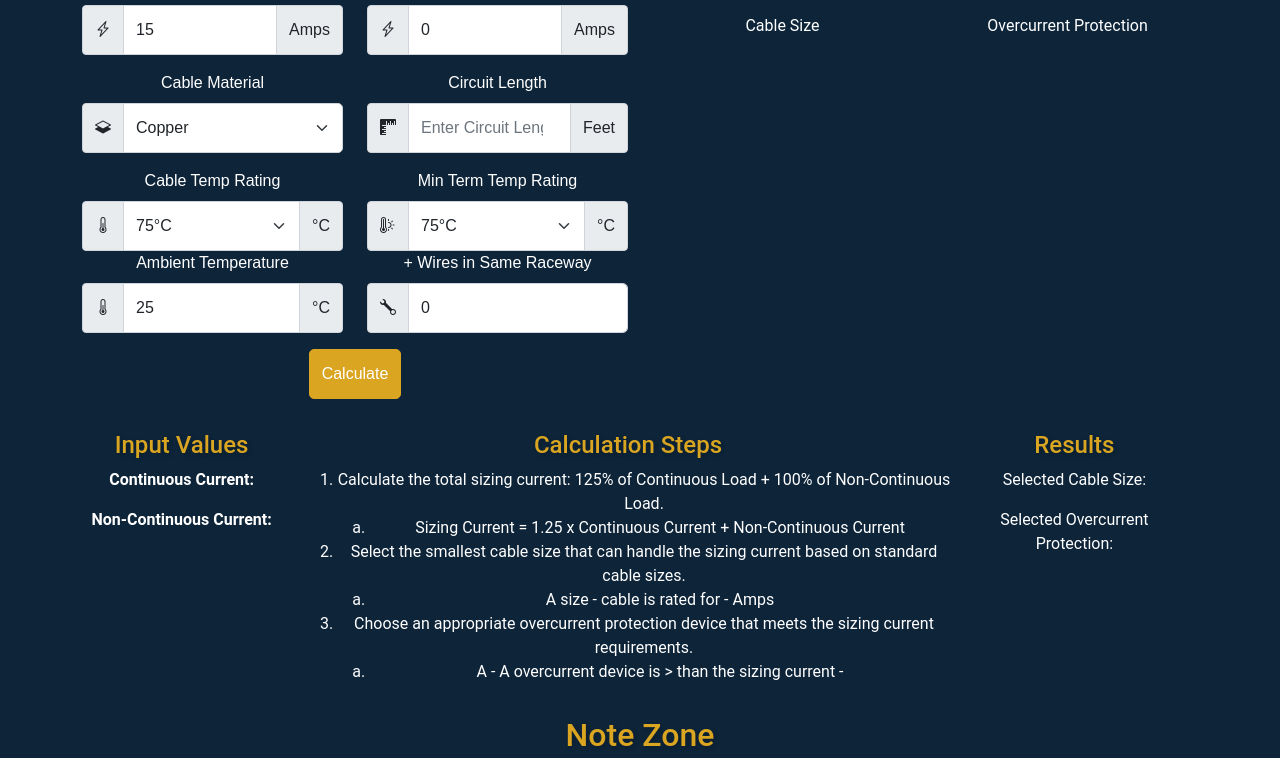
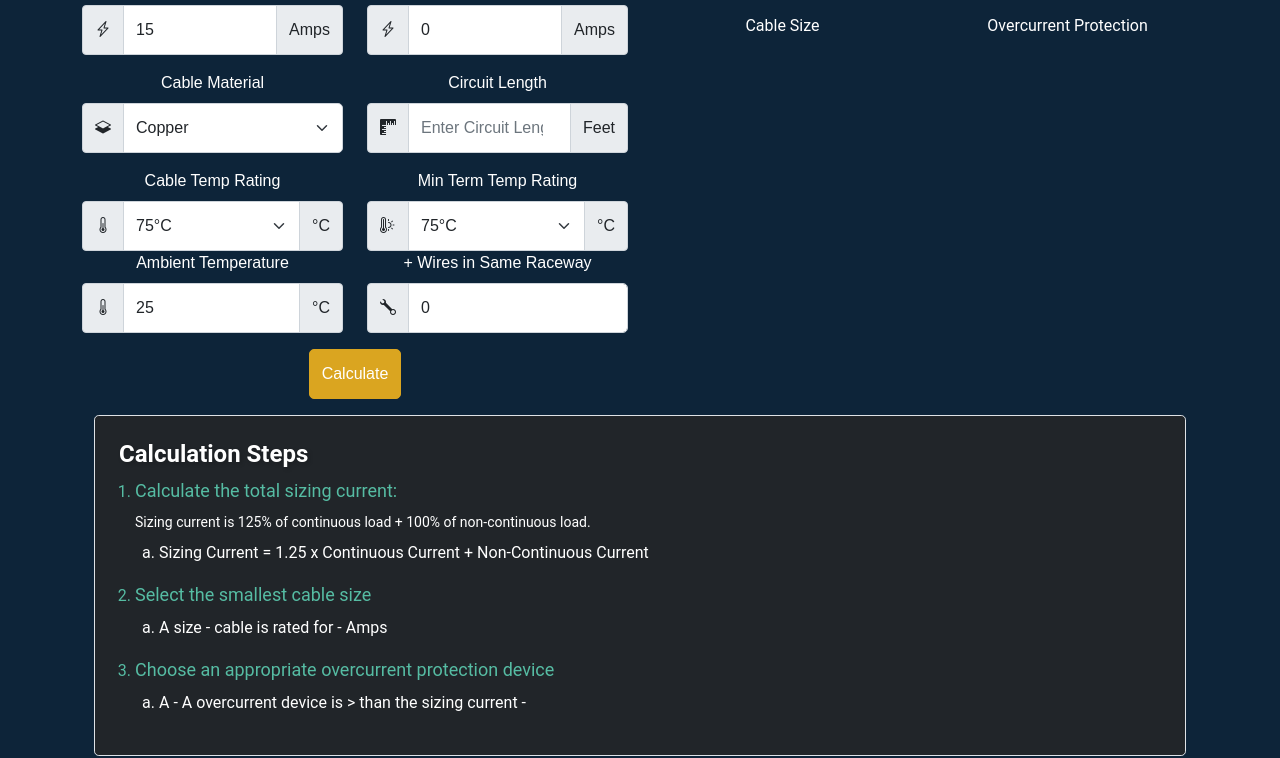
Before and after one commit to captainku/ElectricalWorkbench, a website: page cableWorkbench.html in a window 1280 px wide. Shown: the part 209-967 px from the top of the page. Drawn offline with nearby package versions, Linux system fonts and the light colour scheme.

Commit message:
cable sizing update

```diff
--- a/cableManager.js
+++ b/cableManager.js
@@ -192,11 +192,11 @@ function generateCableSizeTable() {
         const sizeCell = document.createElement('td');
         sizeCell.textContent = cableSizes60[i].size;
         const current60Cell = document.createElement('td');
-        current60Cell.textContent = cableSizes60[i].current + ' A';
+        current60Cell.textContent = cableSizes60[i].current + 'A';
         const current75Cell = document.createElement('td');
-        current75Cell.textContent = cableSizes75[i].current + ' A';
+        current75Cell.textContent = cableSizes75[i].current + 'A';
         const current90Cell = document.createElement('td');
-        current90Cell.textContent = cableSizes90[i].current + ' A';
+        current90Cell.textContent = cableSizes90[i].current + 'A';
 
         row.appendChild(sizeCell);
         row.appendChild(current60Cell);
@@ -245,22 +245,29 @@ function updateCableResults(cableSize, overcurrentSize) {
 
 function updateSteps(currentCon, currentNonCon, currentSizing, cableSize, cableSizeRating, overcurrentSize){
         // Update the input values display
-        document.getElementById("displayConLoad").innerText = currentCon;
-        document.getElementById("displayNonConLoad").innerText = currentNonCon;
+        //document.getElementById("displayConLoad").innerText = currentCon;
+        //document.getElementById("displayNonConLoad").innerText = currentNonCon;
 
         //Update sizing current calculation step
-        document.getElementById("calcSizingCurrent").innerText = "Sizing Current = 1.25 x "+currentCon+ " + " + currentNonCon +" = " + currentSizing;
-
+        document.getElementById("calcSizingCurrent").innerHTML =
+        "Sizing Current = 1.25 x <span style='color: red;'>" + currentCon +
+        "</span> + <span style='color: red;'>" + currentNonCon +
+        "</span> = <span style='color: blue;'>" + currentSizing + "</span>" + " Amps";
         //Update cable selected step:
-        document.getElementById("stepsCableSelected").innerText = "A size " + cableSize + " cable is rated for " + cableSizeRating + " Amps";
+        document.getElementById("stepsCableSelected").innerHTML =
+        "A size <span style='color: blue;'>" + cableSize +
+        "</span> cable is rated for <span style='color: blue;'>" + cableSizeRating +
+        "</span> Amps";
 
         //Update overcurrent selected step
-        document.getElementById("stepsOvercurrentSelected").innerText = "A " + overcurrentSize + " A overcurrent device is > the sizing current:  " + currentSizing + " Amps";
+        document.getElementById("stepsOvercurrentSelected").innerHTML =
+        "A <span style='color: blue;'>" + overcurrentSize + "A" +
+        "</span>  overcurrent device is &gt; the sizing current: <span style='color: blue;'>" + currentSizing + "</span> Amps";
 
 
         //Results Update
-        document.getElementById("resultCableSize2").innerText = cableSize;
-        document.getElementById("resultOvercurrentProtection2").innerText = overcurrentSize ? overcurrentSize + " Amp" : 'Not Available';
+        //document.getElementById("resultCableSize2").innerText = cableSize;
+       // document.getElementById("resultOvercurrentProtection2").innerText = overcurrentSize ? overcurrentSize + " Amp" : 'Not Available';
 
 
 }
--- a/cableWorkbench.html
+++ b/cableWorkbench.html
@@ -10,6 +10,9 @@
     <link href="styles.css" rel="stylesheet">
     <script src="https://cdn.jsdelivr.net/npm/chart.js@4.4.2/dist/chart.umd.min.js"></script>
     <script src="https://polyfill.io/v3/polyfill.min.js?features=es6"></script>
+    <script src="https://polyfill.io/v3/polyfill.min.js?features=es6"></script>
+    <script id="MathJax-script" async src="https://cdn.jsdelivr.net/npm/mathjax@3/es5/tex-mml-chtml.js"></script>
+
 </head>
 <body>
 <!-- Navbar -->
@@ -191,46 +194,41 @@
 
 
         </div><!-- End of Input and Result Row-->
-<!--Start Calc Zone-->
-<div class="row mt-3" id="calculationArea" style="display: flex; width: 100%;">
 
-    <!-- Column 1: Inputs -->
-    <div class="col" id="inputValues" style="flex: 20%;">
-        <h4>Input Values</h4>
-        <p><strong>Continuous Current:</strong> <span id="displayConLoad"></span></p>
-        <p><strong>Non-Continuous Current:</strong> <span id="displayNonConLoad"></span></p>
-    </div>
-
-    <!-- Column 2: Calculation Steps -->
-    <div class="col" id="calculationSteps" style="flex: 60%;">
-        <h4>Calculation Steps</h4>
-        <ol>
-            <li>
-                Calculate the total sizing current: 125% of Continuous Load + 100% of Non-Continuous Load.
-                <ol type="a">
+        <div class="container">
+            <div class="row justify-content-start">
+                <div class="col-12">
+                    <div class="p-4 border rounded-3 bg-dark text-start">
+                        <h4 class="fw-bold text-white">Calculation Steps</h4>
+                        <ol class="ps-3 text-white">
+                            <li class="mb-3 stepList" >
+                                <span class="stepHeader">Calculate the total sizing current:</span>
+                                <!-- Additional explanatory text -->
+                                <small class="d-block mt-2 stepDetail">Sizing current is 125% of continuous load + 100% of non-continuous load.</small>
+                                <ol type="a" class="ps-4 mt-2">
                                     <li id="calcSizingCurrent">Sizing Current = 1.25 x Continuous Current + Non-Continuous Current</li>
                                 </ol>
                             </li>
-            <li>Select the smallest cable size that can handle the sizing current based on standard cable sizes.</li>
-                <ol type="a">
+                            <li class="mb-3 stepList">
+                                <span class="stepHeader">Select the smallest cable size</span>
+                                <ol type="a" class="ps-4 mt-2">
                                     <li id="stepsCableSelected">A size - cable is rated for - Amps</li>
                                 </ol>
-            <li>Choose an appropriate overcurrent protection device that meets the sizing current requirements.</li>
-                <ol type="a">
+                            </li>
+                            <li class="stepList">
+                                <span class="stepHeader">Choose an appropriate overcurrent protection device</span>
+                                <ol type="a" class="ps-4 mt-2">
                                     <li id="stepsOvercurrentSelected">A - A overcurrent device is > than the sizing current -</li>
                                 </ol>
+                            </li>
                         </ol>
+                    </div>
+                </div>
+            </div>
         </div>
 
 
-    <!-- Column 3: Results -->
-    <div class="col" id="results" style="flex: 20%;">
-        <h4>Results</h4>
-        <p>Selected Cable Size:<span id="resultCableSize2"></span></p>
-        <p>Selected Overcurrent Protection: <span id="resultOvercurrentProtection2"></span></p>
-    </div>
 
-</div>
 
 
 <!--Start Explain Zone-->
--- a/styles.css
+++ b/styles.css
@@ -318,3 +318,18 @@ th{
 
     z-index: 1;
 }
+
+
+
+.stepHeader{
+    color: #56bca3;
+    font-size: 18px;
+}
+
+.stepList{
+    color: #56bca3;
+}
+
+.stepDetail{
+    color: white;
+}
```
Lines whose indentation alone changed are shown as unchanged.
